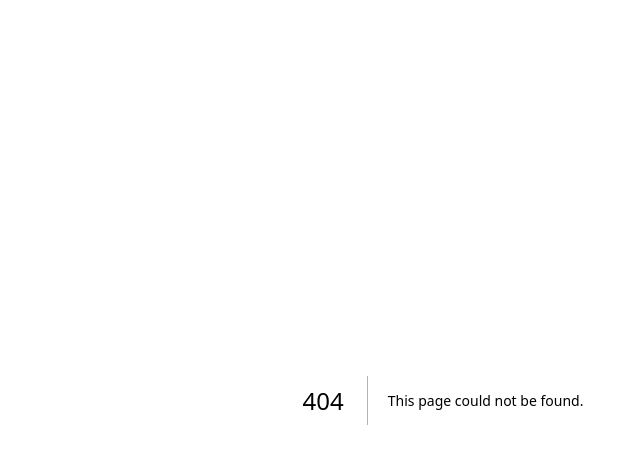
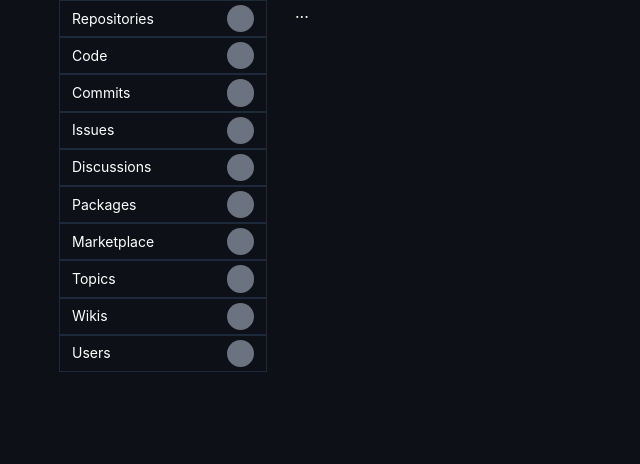
Before and after one commit to alirafli/github-pokemon, a Next.js app: page /search in a window 1280 px wide. Before the commit this address had no page. Shown: the top 464 px of the page, without its empty margins (197-837 px from the left). Built offline with nearby package versions, Linux system fonts and the light colour scheme.

Commit message:
add: leftbox component

```diff
--- /dev/null
+++ b/components/LeftBox/index.tsx
@@ -0,0 +1,32 @@
+import Text from "../Text";
+import Link from "next/link";
+
+type Props = {
+  data: any[];
+}
+
+const LeftBox = ({ data = [] }: Props) => {
+  return (
+    <>
+      {data.map((data, index) => (
+        <div
+          key={index}
+          className="flex w-52 justify-between border border-slate-800 px-3 items-center"
+        >
+          <Text variant="p2" key={index}>
+            <Link href={data.to}>{data.name}</Link>
+          </Text>
+          <Text
+            variant="p3"
+            weight="semiBold"
+            className="bg-gray-500 w-fit h-fit p-1 my-1 min-h-[1.7rem] min-w-[1.7rem] rounded-full text-center flex items-center justify-center"
+          >
+
+          </Text>
+        </div>
+      ))}
+    </>
+  );
+};
+
+export default LeftBox;
--- a/components/index.tsx
+++ b/components/index.tsx
@@ -3,5 +3,6 @@ import Button from "./Button";
 import Text from "./Text";
 import Input from "./Input";
 import Navbar from "./Navbar";
+import LeftBox from "./LeftBox";
 
-export { Meta, Button, Text, Input, Navbar };
+export { Meta, Button, Text, Input, Navbar, LeftBox };
--- /dev/null
+++ b/data/index.tsx
@@ -0,0 +1,17 @@
+type Data = {
+  name: string;
+  to:string;
+}[]
+
+export const searchList: Data = [
+  { name: "Repositories", to: "/search/repositories" },
+  { name: "Code", to: "/search/code" },
+  { name: "Commits", to: "/search/commits" },
+  { name: "Issues", to: "/search/issues" },
+  { name: "Discussions", to: "/search/discussions" },
+  { name: "Packages", to: "/search/packages" },
+  { name: "Marketplace", to: "/search/marketplace" },
+  { name: "Topics", to: "/search/topics" },
+  { name: "Wikis", to: "/search/wikis" },
+  { name: "Users", to: "/search/users" },
+];
--- /dev/null
+++ b/pages/search/index.tsx
@@ -0,0 +1,17 @@
+import { LeftBox } from "../../components/";
+import { searchList } from "../../data";
+
+const Search = ({ children = "..." }) => {
+  return (
+    <div className="">
+      <div className="flex px-64">
+        <div className="mr-7 q-3/12">
+          <LeftBox data={searchList} />
+        </div>
+        <div className="w-9/12">{children}</div>
+      </div>
+    </div>
+  );
+};
+
+export default Search;
```
